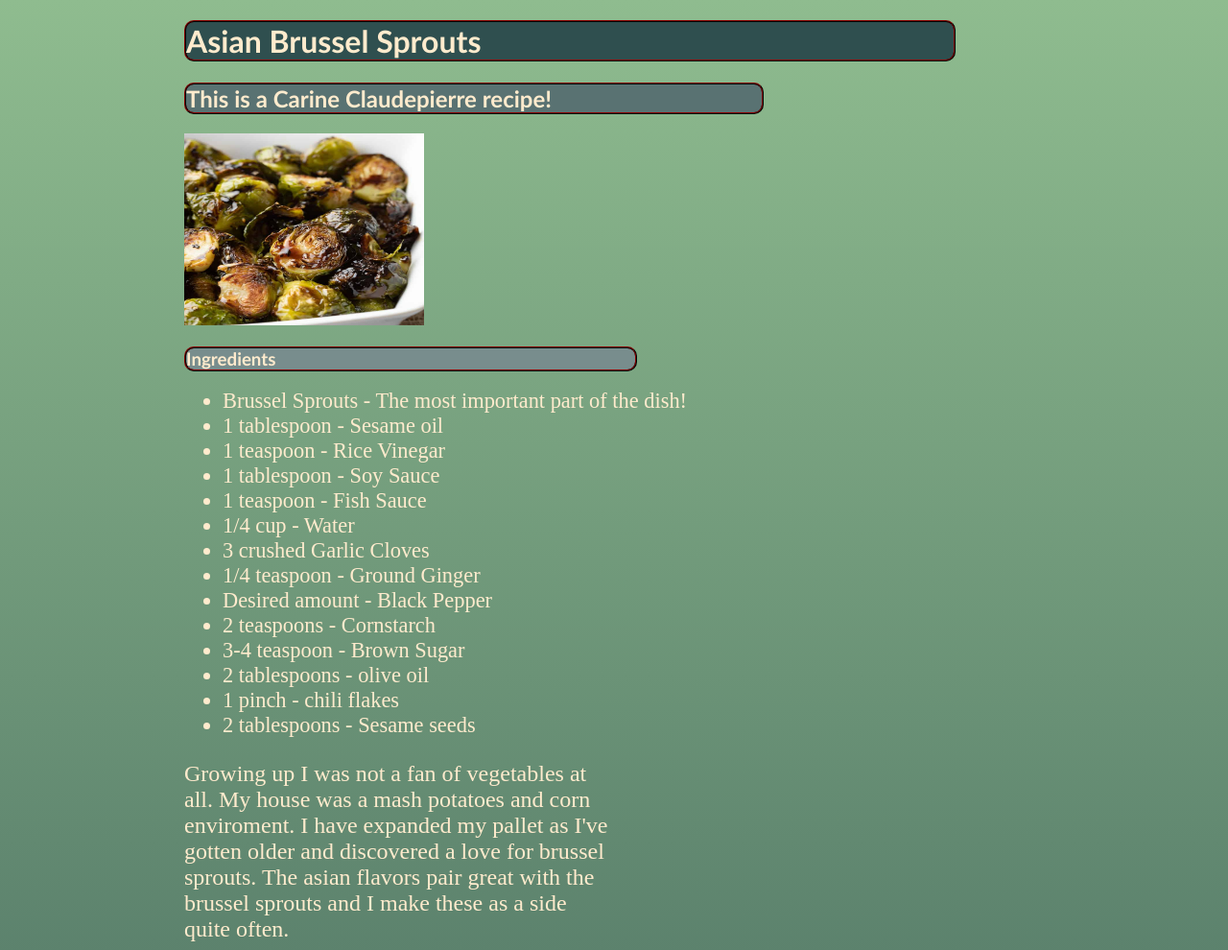
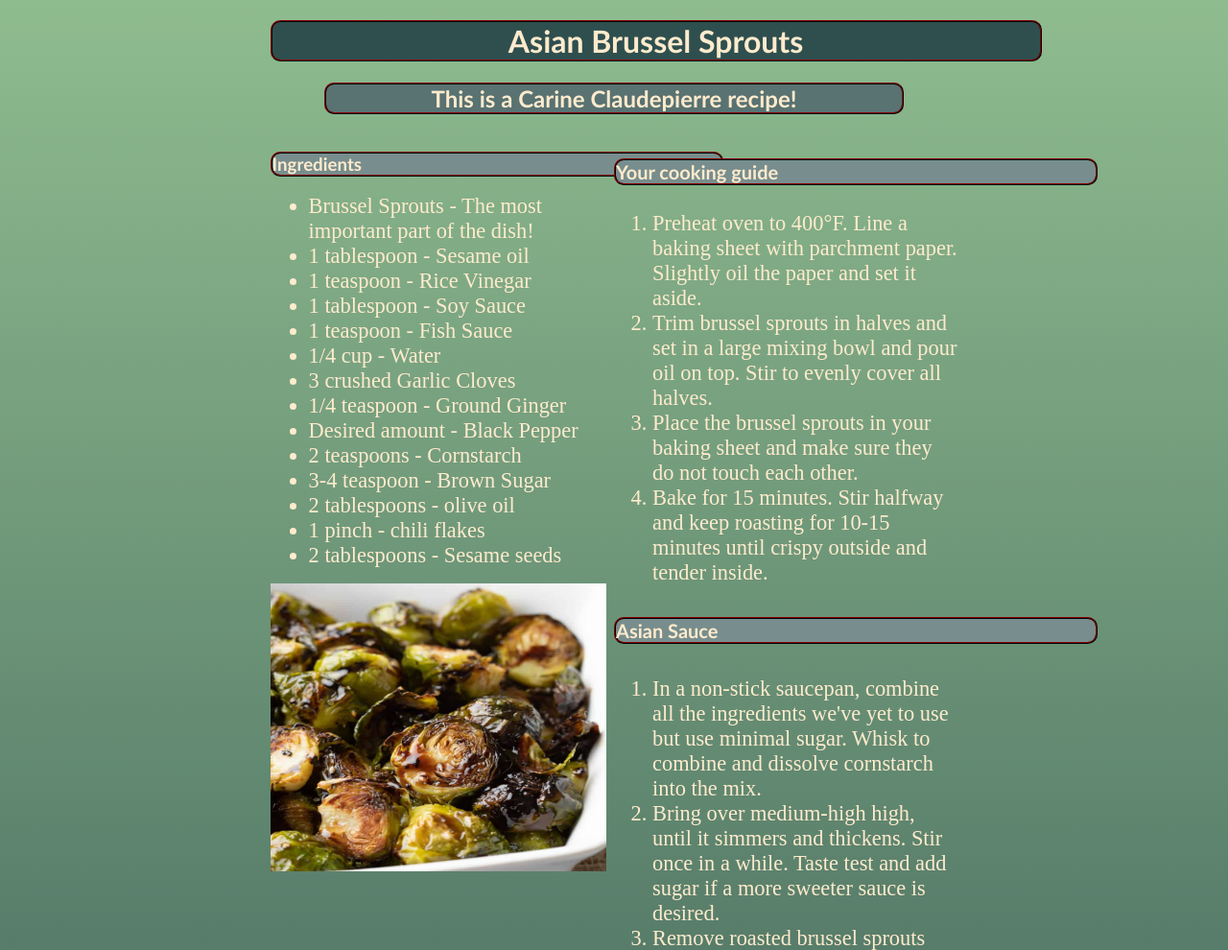
Before and after one commit to BrianMarinara/CSIT121, a plain HTML site: page index.html in a window 1280 px wide. Shown: the top 990 px of the page at 96% size. Drawn offline with Linux system fonts and the light colour scheme.

Commit message:
Add files via upload

```diff
--- a/index.html
+++ b/index.html
@@ -6,9 +6,10 @@
 <link href="recipe.css" rel="stylesheet">
 </head>
 <body>
+	<div id="good">
 <h1><strong>Asian Brussel Sprouts</strong></h1>
 	<h2>This is a Carine Claudepierre recipe!</h2>
-	<img src="RoastedBrussels.jpg" height="200" width="250" alt="Roasted and glazed brusselsprouts.">
+	<nav>
 		<h3><strong>Ingredients</strong></h3>
 	<ul>
 			<li>Brussel Sprouts - The most important part of the dish!</li>
@@ -26,8 +27,9 @@
 			<li>1 pinch - chili flakes</li>
 			<li>2 tablespoons - Sesame seeds</li>
 	</ul>
-<p>Growing up I was not a fan of vegetables at all. My house was a mash potatoes and corn enviroment. I have expanded my pallet as I've gotten older and discovered a love for brussel sprouts.
-The asian flavors pair great with the brussel sprouts and I make these as a side quite often.</p>
+	<img src="RoastedBrussels.jpg" height="300" width="350" alt="Roasted and glazed brusselsprouts." >
+</nav>
+<main>
 <h4><strong>Your cooking guide</strong></h4>
 	<ol>
 		<li>Preheat oven to 400&deg;F. Line a baking sheet with parchment paper. Slightly oil the paper and set it aside.</li>
@@ -42,7 +44,13 @@ The asian flavors pair great with the brussel sprouts and I make these as a side
 		<li>Remove roasted brussel sprouts from the oven and place them into a serving dish. Pour the warm sticky sauce on top and mix.</li>
 		<li>Serve with a pinch of chili flakes and sesame seeds on top.</li>
 	</ol>
-	<img src= "PlatedBrussels.jpg" height="200" width="400" alt="Finished plate of Asian Brussel Sprouts">
+</main>
+<footer>
+	<img src= "PlatedBrussels.jpg" id = "plated" height="300" width="550" alt="Finished plate of Asian Brussel Sprouts">
+<p>Growing up I was not a fan of vegetables at all. My house was a mash potatoes and corn enviroment. I have expanded my pallet as I've gotten older and discovered a love for brussel sprouts.
+The asian flavors pair great with the brussel sprouts and I make these as a side quite often.</p>
 <p><a href="https://www.sweetashoney.co/">sweetashoney.co</a> is a great website that offers a wide variety of recipes. Feel free to check it out for yourself!</p>
+</footer>
+</div>
 </body>
 </html>
--- a/recipe.css
+++ b/recipe.css
@@ -9,9 +9,10 @@ body { background-color: #8FBC8F;
 p {font-family: American Typewriter, New Century Schoolbook;
 			font-size: 1.5em;
 				width: 50%; }
-h1 {background-color: #2F4F4F }
-	h2 {background-color: #597272}
+h1 {background-color: #2F4F4F; margin-left: auto; margin-right: auto; }
+	h2 {background-color: #597272; margin-left: auto; margin-right: auto;}
 		h3, h4, h5 {background-color: #788d8d}
+			h1, h2 { text-align: center;}
 
 h1, h2, h3, h4, h5 {border: 2px ridge #330000;
 			border-radius: 10px;
@@ -20,3 +21,16 @@ h1, h2, h3, h4, h5 {border: 2px ridge #330000;
 li {font-size: 1.4em;
 	font-family: Copperplate, sans-sarif;
 		}
+#good {width: 80%;
+	margin-left: auto;
+	margin-right: auto;}
+nav {float: left;
+width: 50%;}
+main {float: right;
+width: 50%;}
+footer {overflow: auto;
+width: 100%;}
+#plated {float: right;}
+	footer a:link {color: #FFFFFF; }
+	footer a:visited { color: #EAEAEA; }
+	footer a:hover {color: #000066; }
```
